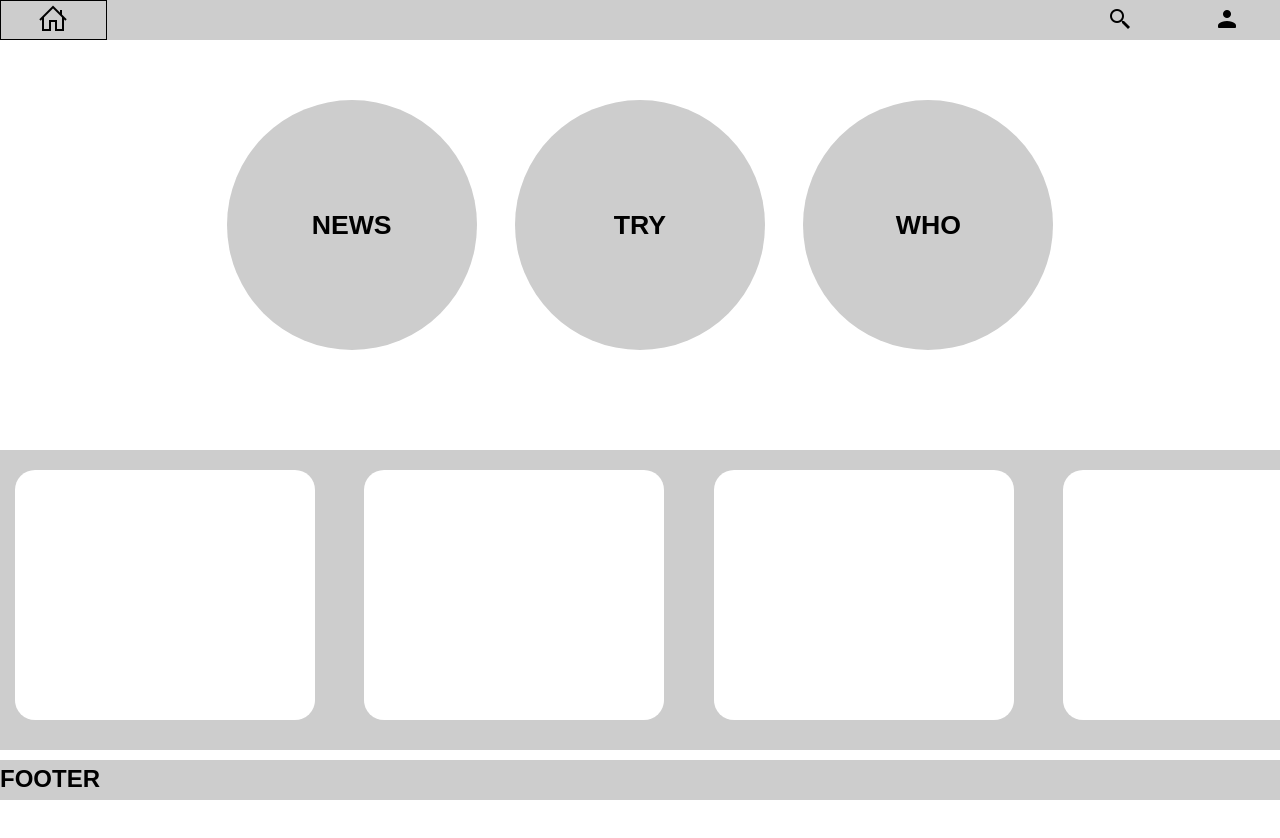
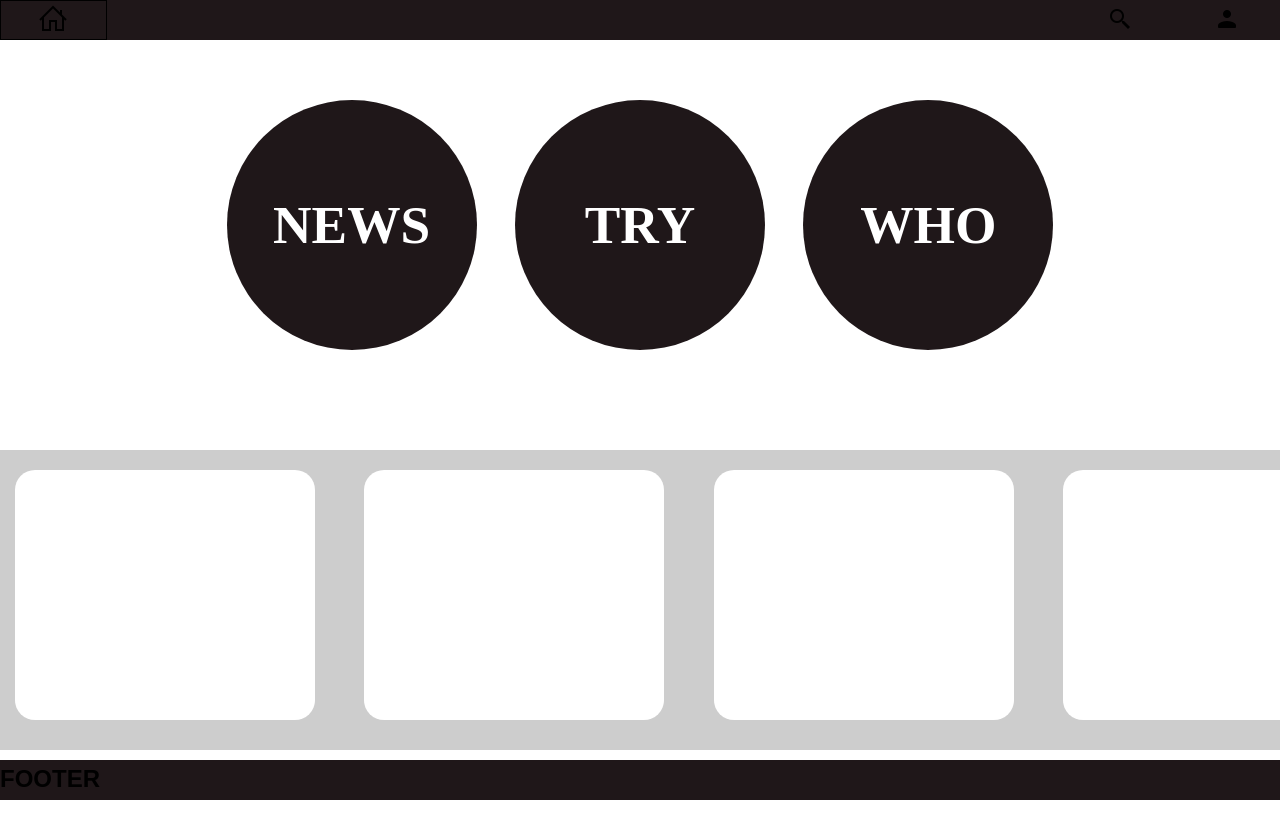
Before and after one commit to antoniotorres02/webai, a plain HTML site: page index.html in a window 1280 px wide. Drawn offline with Linux system fonts and the light colour scheme.

Commit message:
Cambiando diseño

```diff
--- a/styles/index_style.css
+++ b/styles/index_style.css
@@ -22,13 +22,22 @@
     height: 200px;
     width: 100%;
     border-radius: 5px;
-    background-color: #cdcdcd;
     margin: 10px;
   }
 }
 
 .boton_circular:hover {
   transform: scale(1.1);
+}
+
+.boton_circular:hover h1 {
+  color: #1f1719;
+}
+
+.boton_circular h1 {
+  font-family: Microsoft YaHei UI;
+  font-size: 4em;
+  color: #ffffff;
 }
 
 /*Media query para tablet*/
--- a/styles/style.css
+++ b/styles/style.css
@@ -11,7 +11,7 @@ body {
 }
 
 header {
-  background-color: #cdcdcd;
+  background-color: #1f1719;
   height: 40px;
   position: fixed;
   top: 0;
@@ -68,7 +68,7 @@ button:hover {
 
 /*Estilo del footer*/
 footer {
-  background-color: #cdcdcd;
+  background-color: #1f1719;
   height: 40px;
   bottom: 0;
   position: fixed;
@@ -83,5 +83,5 @@ footer {
   height: 250px;
   width: 250px;
   border-radius: 50%;
-  background-color: #cdcdcd;
+  background-color: #1f1719;
 }
```
